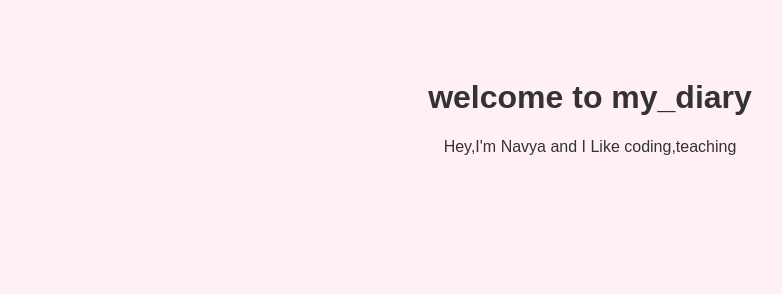
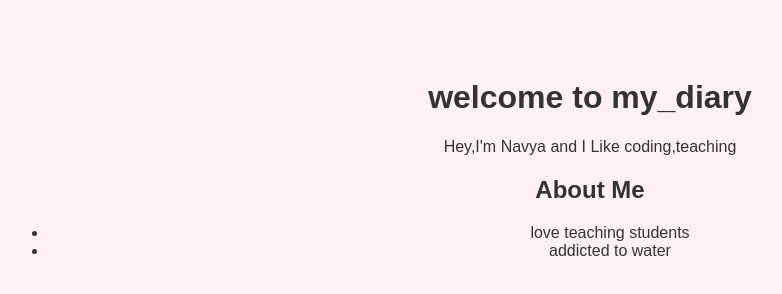
Before and after one commit to navya627/my-diary, a plain HTML site: page index.html in a window 1280 px wide. Shown: the whole page, without its empty margins (50-832 px from the left). Drawn offline with Linux system fonts and the light colour scheme.

Commit message:
Added About Me Section

```diff
--- a/index.html
+++ b/index.html
@@ -7,5 +7,10 @@
 <body>
   <h1>welcome to my_diary</h1>
   <p>Hey,I'm Navya and I Like coding,teaching</p>
+  <h2>About Me</h2>
+  <ul>
+    <li>love teaching students</li>
+    <li>addicted to water</li>
+  </ul>
 </body>
 </html>
```
